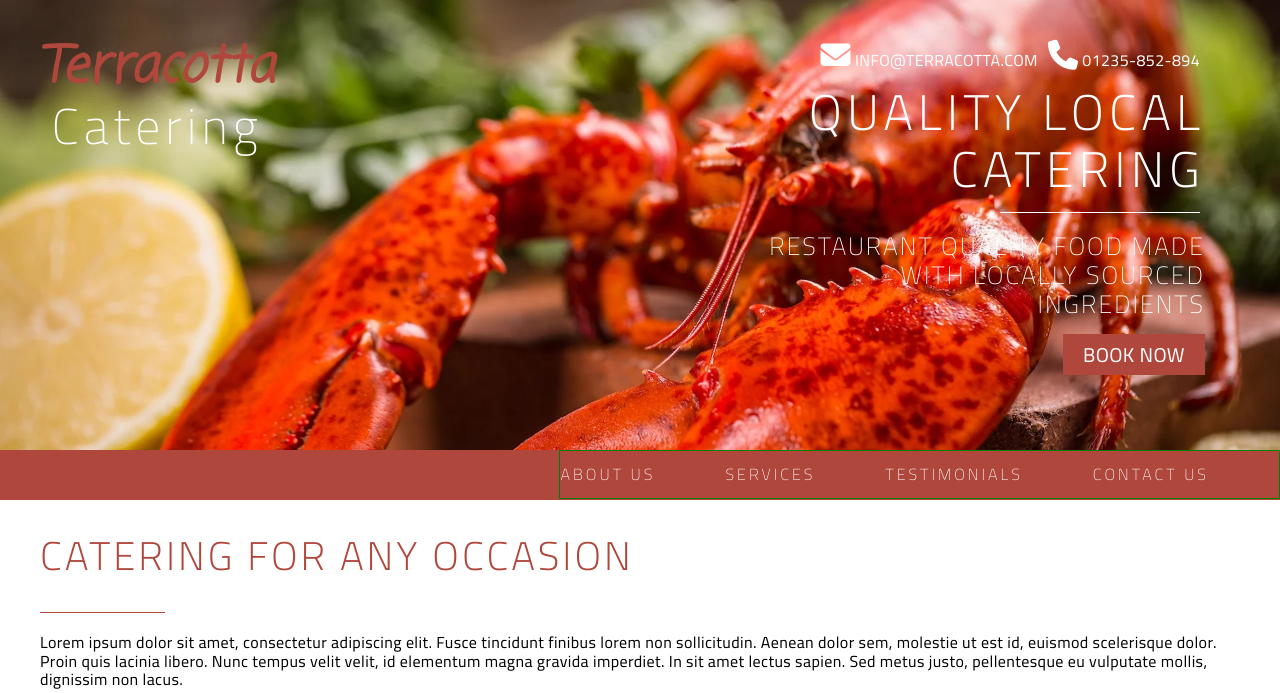
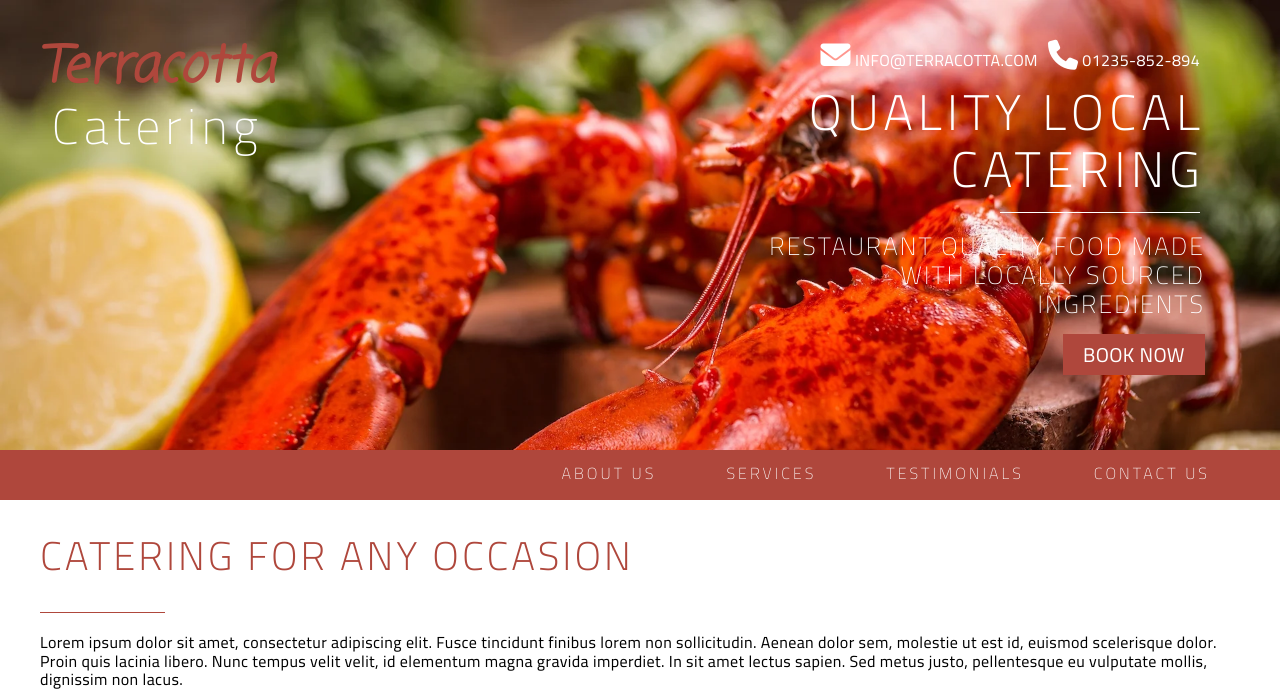
Before and after one commit to spanner1994dj/terra-pairs, a PHP site: page / in a window 1280 px wide. Shown: the top 693 px of the page. Run offline with PHP 8.4, Linux system fonts and the light colour scheme; some libraries are stand-ins or nearby versions.

Commit message:
border removed on hompage
Co-Authored-By: stewarthitchcock <62143406+stewarthitchcock@users.noreply.github.com>

```diff
--- a/css/style.css
+++ b/css/style.css
@@ -636,7 +636,6 @@ header {
   .nav-bar ul {
     display: flex;
     flex-direction: row;
-    border: solid 1px green;
     width: auto;
     height: 49px;
     text-align: right;
--- a/scss/layout/_header.scss
+++ b/scss/layout/_header.scss
@@ -144,7 +144,7 @@ header{
 
         display: flex;
         flex-direction: row;
-        border: solid 1px green;
+       //border: solid 1px green;
         width: auto;
         height: 49px;
         text-align: right;
```
Also changed, not shown: 1 other file.
